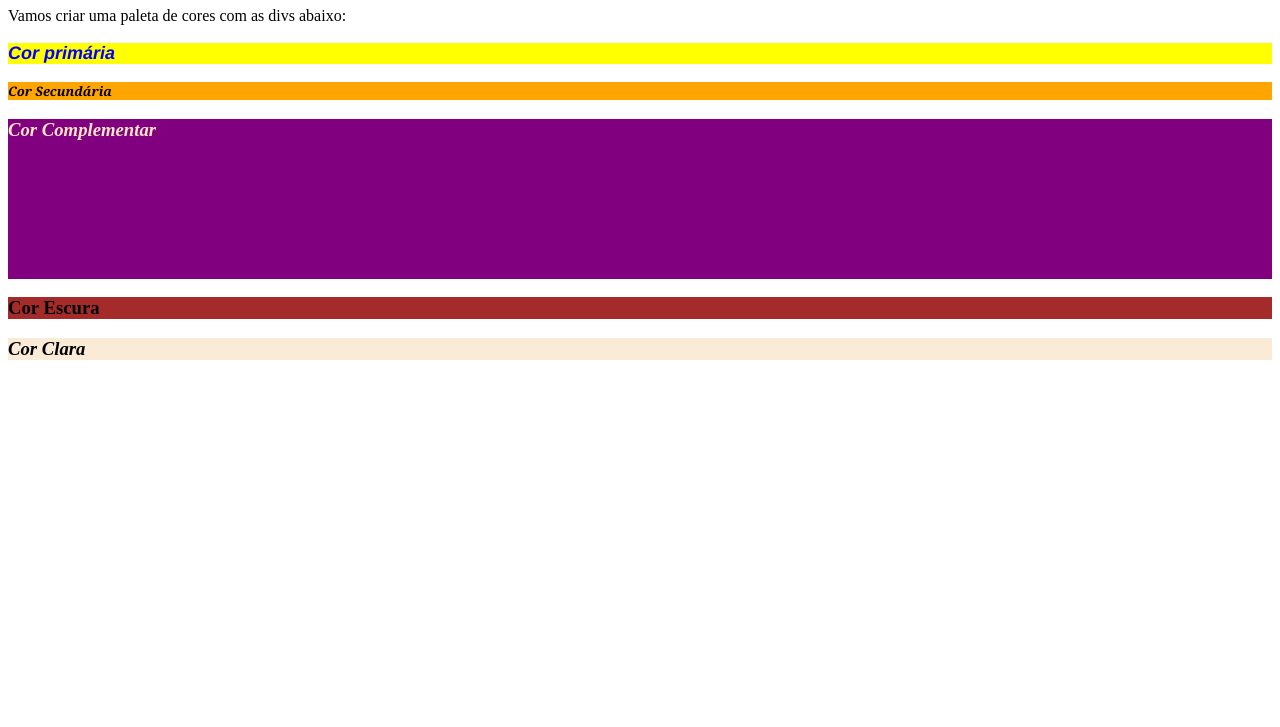
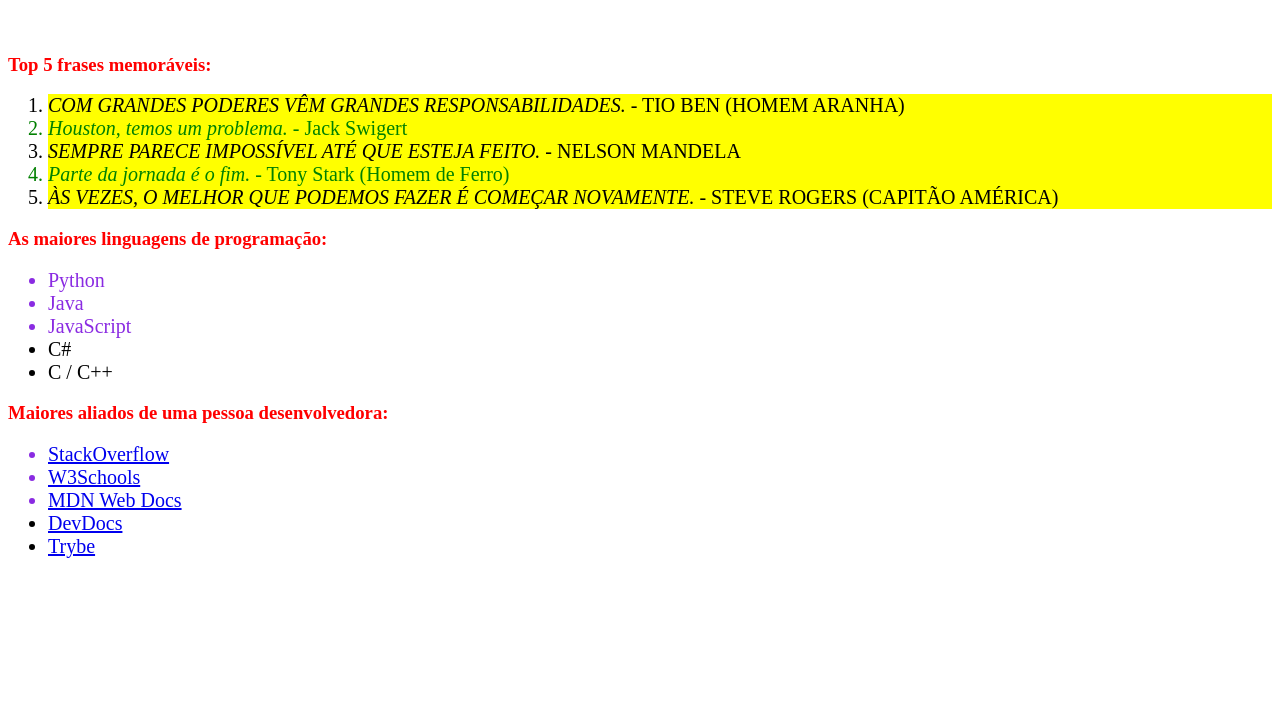
Before and after one commit to murilozocatelli/trybe-exercicios, a plain HTML site: page fundamentos/secao-2/dia-03/index.html in a window 1280 px wide. Shown: the part 73-800 px from the top of the page. Drawn offline with Linux system fonts and the light colour scheme.

Commit message:
feito a ultima parte antes da aula

```diff
--- a/fundamentos/secao-2/dia-03/index.html
+++ b/fundamentos/secao-2/dia-03/index.html
@@ -2,26 +2,45 @@
 <html lang="pt-br">
   <head>
     <meta charset="UTF-8">
-  <title>Pseudo-classes</title>
     <link rel="stylesheet" href="style.css">
+    <title>#GoTrybe</title>
   </head>
   <body>
-  <h1>Paleta de Cores</h1>
-  <p>Vamos criar uma paleta de cores com as divs abaixo:</p>
-  <div>
-    <h3>Cor primária</h3>
-  </div>
-  <div>
-    <h3>Cor Secundária</h3>
-  </div>
-  <div>
-    <h3>Cor Complementar</h3>
-  </div>
-  <div>
-    <h3>Cor Escura</h3>
-  </div>
-  <div>
-    <h3>Cor Clara</h3>
-  </div>
+    <h1><em>Combinações e Classes Descendentes</em></h1>
+    <br />
+    <h3>Top 5 frases memoráveis:</h3>
+    <ol>
+      <li><em>Com grandes poderes vêm grandes responsabilidades.</em> - Tio Ben (Homem Aranha)</li>
+      <li><em>Houston, temos um problema.</em> - Jack Swigert</li>
+      <li><em>Sempre parece impossível até que esteja feito.</em> - Nelson Mandela</li>
+      <li><em>Parte da jornada é o fim.</em> - Tony Stark (Homem de Ferro)</li>
+      <li><em>Às vezes, o melhor que podemos fazer é começar novamente.</em> - Steve Rogers (Capitão América)</li>
+    </ol>
+    <h3>As maiores linguagens de programação:</h3>
+    <ul>
+      <li>Python</li>
+      <li>Java</li>
+      <li>JavaScript</li>
+      <li>C#</li>
+      <li>C / C++</li>
+    </ul>
+    <h3>Maiores aliados de uma pessoa desenvolvedora:</h3>
+    <ul>
+      <li>
+        <a href="https://pt.stackoverflow.com/" target="_blank">StackOverflow</a>
+      </li>
+      <li>
+        <a href="https://www.w3schools.com/" target="_blank">W3Schools</a>
+      </li>
+      <li>
+        <a href="https://developer.mozilla.org/pt-BR/" target="_blank">MDN Web Docs</a>
+      </li>
+      <li>
+        <a href="https://devdocs.io/" target="_blank">DevDocs</a>
+      </li>
+      <li>
+        <a href="https://app.betrybe.com/" target="_blank">Trybe</a>
+      </li>
+    </ul>
   </body>
 </html>
--- a/fundamentos/secao-2/dia-03/style.css
+++ b/fundamentos/secao-2/dia-03/style.css
@@ -1,41 +1,40 @@
-div:hover {
-
-        border: 2px solid black
-    }
-
-div:nth-of-type(1) {
+ol li {
     background-color: yellow;
 }
-div:nth-of-type(2) {
-    background-color: orange;
-}
-div:nth-of-type(3) {
-    height: 10em;
-    background-color: purple;
-}
-div:nth-of-type(4) {
-    background-color: brown;
-}
-div:nth-of-type(5) {
-    background-color: antiquewhite;
+
+ol li:nth-last-of-type(even) {
+    color: green;
 }
 
-div:nth-of-type(1) > h3 {
-    color: blue;
-    font-size: large;
-    font-style: oblique;
-    font-family: 'Franklin Gothic Medium', 'Arial Narrow', Arial, sans-serif;
+ol li:nth-last-of-type(odd) {
+    text-transform: uppercase;
 }
-div:nth-of-type(2) > h3 {
-    color: black;
-    font-size: small;
-    font-style: italic;
-    font-family: Georgia, 'Times New Roman', Times, serif;
+
+h1, h3 {
+    color: red;
 }
- div:nth-of-type(3) > h3 {
-    color: bisque;
- }
 
- div:nth-child(odd) h3 {
-    font-style: italic
-  }
+h3  em, h1  em {
+    font-size: 40px;
+    border: black solid 1px;
+}
+
+li {
+    font-size: 20px;
+}
+
+li > em {
+    font-weight: 500px;
+}
+
+ul li:nth-of-type(-n+3) {
+    color: blueviolet;
+}
+ul li:nth-of-type(-n+3) li[data-language*="Java"] {
+    background-color: pink;
+}
+
+ul li a:hover {
+    font-weight: bold ;
+    color: currentColor;
+}
```
Lines whose indentation alone changed are shown as unchanged.
